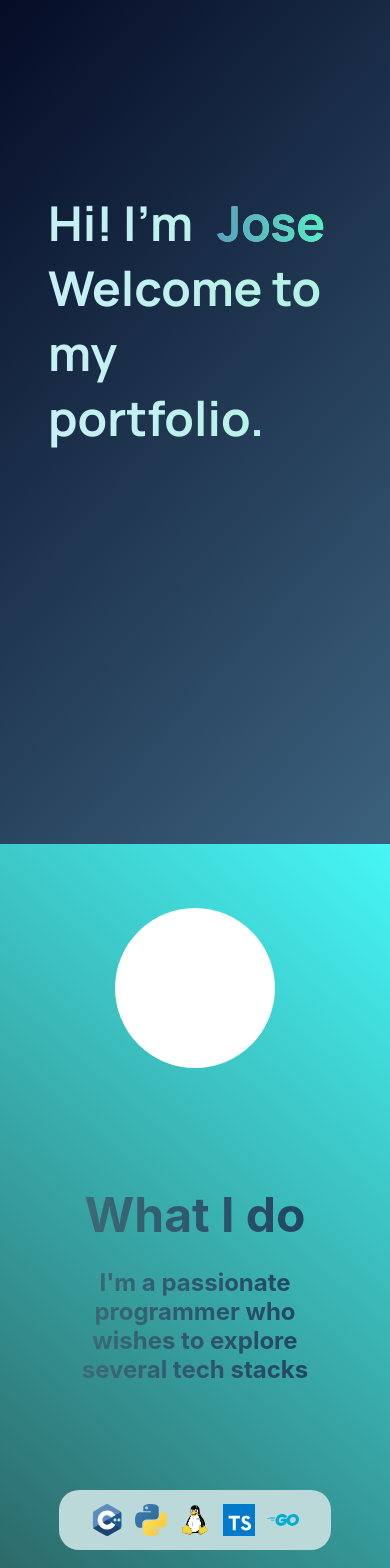
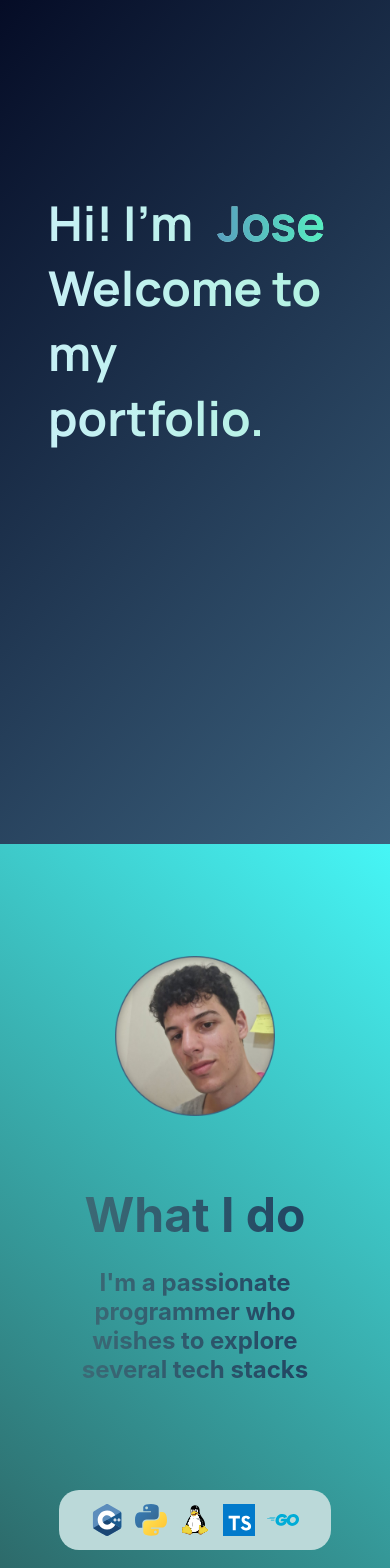
Before and after one commit to joseCarlosAndrade/Portfolio-JC, a React (Create React App) app: page / in a window 390 px wide. Shown: the top 1568 px of the page. Built offline with nearby package versions, Linux system fonts and the light colour scheme.

Commit message:
my photo and animations

```diff
--- a/package.json
+++ b/package.json
@@ -13,6 +13,7 @@
     "@types/react-dom": "^18.2.22",
     "react": "^18.2.0",
     "react-dom": "^18.2.0",
+    "react-intersection-observer": "^9.8.1",
     "react-scripts": "5.0.1",
     "typescript": "^4.9.5",
     "web-vitals": "^2.1.4"
@@ -22,8 +23,8 @@
     "build": "react-scripts build",
     "test": "react-scripts test",
     "eject": "react-scripts eject",
-    "predeploy" : "npm run build",
-    "deploy" : "gh-pages -d build"
+    "predeploy": "npm run build",
+    "deploy": "gh-pages -d build"
   },
   "eslintConfig": {
     "extends": [
--- a/src/components/IntroductionSection/IntroductionSection.tsx
+++ b/src/components/IntroductionSection/IntroductionSection.tsx
@@ -1,11 +1,12 @@
 import React from 'react'
 import './introductionsection.css';
+
 
 function IntroductionSection() {
   return (
     <>
         <section className='introductionSection'>
-            <div className='textContainer animate slideInLeft '>
+            <div className='textContainer slideInLeft '>
                 <div className='textFirstLine'>
                   <p className='introductionText'>
                       Hi! I'm
--- a/src/components/IntroductionSection/introductionsection.css
+++ b/src/components/IntroductionSection/introductionsection.css
@@ -50,43 +50,29 @@
 
 }
 
-.animate {
+/* .animate {
     animation-duration: 1s;
     animation-fill-mode: both;
 
-}
+} */
 
-@keyframes slideInLeft {
-    from {
-        transform: translateX(-600px);
-        opacity: 0;
-
-    }
-
-    to {
-        transform: translateX(0);
-        opacity: 1;
-    }
-}
-
-.slideInLeft {
-    animation-name: slideInLeft;
-    animation-timing-function: ease-out;
-}
-
+/*
 @keyframes fadeIn{
     0% {
         opacity: 0;
+        filter: blur(5px);
+
     }
     100% {
         opacity: 1;
+        filter: blur(10px);
     }
-}
+} */
 
-.fadeIn{
+/* .fadeIn{
     animation-name: fadeIn;
     animation-timing-function: ease-out;
-}
+} */
 
 @media only screen and (max-width:450px) {
     .textContainer {
--- a/src/components/WhatIdoSection/StackContainer/StackContainer.tsx
+++ b/src/components/WhatIdoSection/StackContainer/StackContainer.tsx
@@ -1,17 +1,32 @@
-import React from 'react'
+import React, { useEffect, useState } from 'react'
 import './stackcontainer.css';
 import cppIcon from '../../../assets/icons/cpp.svg'
 import pythonIcon from '../../../assets/icons/python.svg';
 import linuxIcon from '../../../assets/icons/linux.svg';
 import tsIcon from '../../../assets/icons/typescript.svg';
 import goIcon from '../../../assets/icons/golang.svg';
+import { useInView } from 'react-intersection-observer';
+
+interface stackProp {
+  stackClassProp : string
+}
 
 
+function StackContainer( {stackClassProp} : stackProp) {
+  const [ ref, inView] = useInView();
 
+  const [stackClass, setStackState] = useState('stackContainer hidden')
 
-function StackContainer() {
+  useEffect(() => {
+    if (inView) {
+
+      setStackState('stackContainer slideInRight')
+    }
+  }, [inView, stackClass])
+  // {stackClass}
+
   return (
-    <div className='stackContainer'>
+    <div className={stackClass} ref={ref}>
         <img src={cppIcon.toString()} alt="C++ icon" />
         <img src={pythonIcon.toString()} alt="Python icon" />
         <img src={linuxIcon.toString()} alt="Linux icon" />
--- a/src/components/WhatIdoSection/WhatIdoSection.tsx
+++ b/src/components/WhatIdoSection/WhatIdoSection.tsx
@@ -1,21 +1,49 @@
-import React from 'react'
+import React, { useEffect, useState } from 'react'
 import './whatidosection.css'
+import {useInView} from 'react-intersection-observer';
 
 import StackContainer  from './StackContainer/StackContainer'
 
+import myself from './../../assets/myself.png'
+
 function WhatIdoSection() {
+
+
+  const [ ref, inView] = useInView();
+
+  const [photoClass, setPhotoState] = useState('photo hidden');
+  const [textClass, setTextState] = useState('whatidoContainer');
+
+  // const []
+  // let photoClass: string = 'photo hidden';
+
+  useEffect(() => {
+    if (inView) {
+      // photoClass = 'photo slideInLeft';
+      setPhotoState('photo slideInLeft');
+      setTextState('whatidoContainer fadeIn')
+    }
+
+  }, [inView, photoClass])
+
+  console.log(inView)
   return (
     <>
         <section className='whatidosection'>
-          <div className='whatidoContainer' >
-            <div className='photo' > </div>
-            <div className='textContainer--whatido'>
-              <div className='textContainer--text'>
-                <p className='textContainer--text-whatido'>What I do</p>
-                <p className='textContainer--text-stacks' >I'm a passionate programmer who wishes to explore several tech stacks</p>
-                {/* <div className='stackContainer' >
+          <div className={textClass}>
+            <div className={photoClass} ref={ref} >
+              <img src={myself} alt="Myself (Jose Carlos)" />
+            </div>
+            <div className='textContainer--whatido '>
+              <div className='textContainer--text '>
+                <div className='textContainer--text-content '>
+                  <p className='textContainer--text-whatido '>What I do</p>
+                  <p className='textContainer--text-stacks' >I'm a passionate programmer who wishes to explore several tech stacks</p>
+
+                </div>
+                                {/* <div className='stackContainer' >
                 </div> */}
-                <StackContainer></StackContainer>
+                <StackContainer stackClassProp='class'></StackContainer>
               </div>
             </div>
 
--- a/src/components/WhatIdoSection/whatidosection.css
+++ b/src/components/WhatIdoSection/whatidosection.css
@@ -27,11 +27,16 @@
 .photo {
     width: 20rem;
     height: 20rem;
-    background-color: white;
+    /* background-color: white; */
     border-radius: 10rem;
 
     position: absolute;
 
+}
+
+.photo img {
+    width: 20rem;
+    height: 20rem;
 }
 
 .textContainer--whatido {
@@ -101,6 +106,15 @@
 
     }
 
+    .photo img {
+        width: 10rem;
+        height: 10rem;
+
+        border-radius: 5;
+        margin: 3rem auto;
+
+    }
+
     .whatidoContainer {
         margin: 1rem 2rem;
 
--- a/src/index.css
+++ b/src/index.css
@@ -9,6 +9,7 @@
 
 body {
   margin: 0;
+  padding: 0;
   font-family: -apple-system, BlinkMacSystemFont, 'Segoe UI', 'Roboto', 'Oxygen',
     'Ubuntu', 'Cantarell', 'Fira Sans', 'Droid Sans', 'Helvetica Neue',
     sans-serif;
@@ -35,3 +36,80 @@ code {
 
   --gradient-whatido-text: linear-gradient(270deg, rgba(31,66,96,1) 0%, rgb(62, 109, 119) 100%);
 }
+
+
+
+/* Keyframes animation */
+
+.hidden {
+  opacity: 0;
+}
+
+/* slideInLeft */
+@keyframes slideInLeft {
+  from {
+      transform: translateX(-600px);
+      opacity: 0;
+      filter: blur(5px);
+
+  }
+
+  to {
+      transform: translateX(0);
+      opacity: 1;
+      filter: blur(0px);
+  }
+}
+
+.slideInLeft {
+  animation-duration: 1s;
+  animation-fill-mode: both;
+  animation-name: slideInLeft;
+  animation-timing-function: ease-out;
+}
+
+/* slideInRight */
+@keyframes slideInRight {
+  from {
+      transform: translateX(+600px);
+      opacity: 0;
+      filter: blur(5px);
+
+  }
+
+  to {
+      transform: translateX(0);
+      opacity: 1;
+      filter: blur(0px);
+  }
+}
+
+.slideInRight {
+  animation-duration: 1.4s;
+  animation-fill-mode: both;
+  animation-name: slideInRight;
+  animation-timing-function: ease-out;
+}
+
+/* fadeIn */
+@keyframes fadeIn {
+  0% {
+    opacity: 0;
+    filter: blur(6px);
+    /* transform: translateX(-100px); */
+
+  }
+  100% {
+    opacity: 1;
+    filter: blur(0);
+    /* transform: translateX(0px) */
+
+  }
+}
+
+.fadeIn {
+  animation-duration: 1.5s;
+  animation-fill-mode: both;
+  animation-name: fadeIn;
+  animation-timing-function: ease-out;
+}
```
Also changed, not shown: src/assets/myself.png (added), 1 other file (tests, documents, lock files or other folders).
